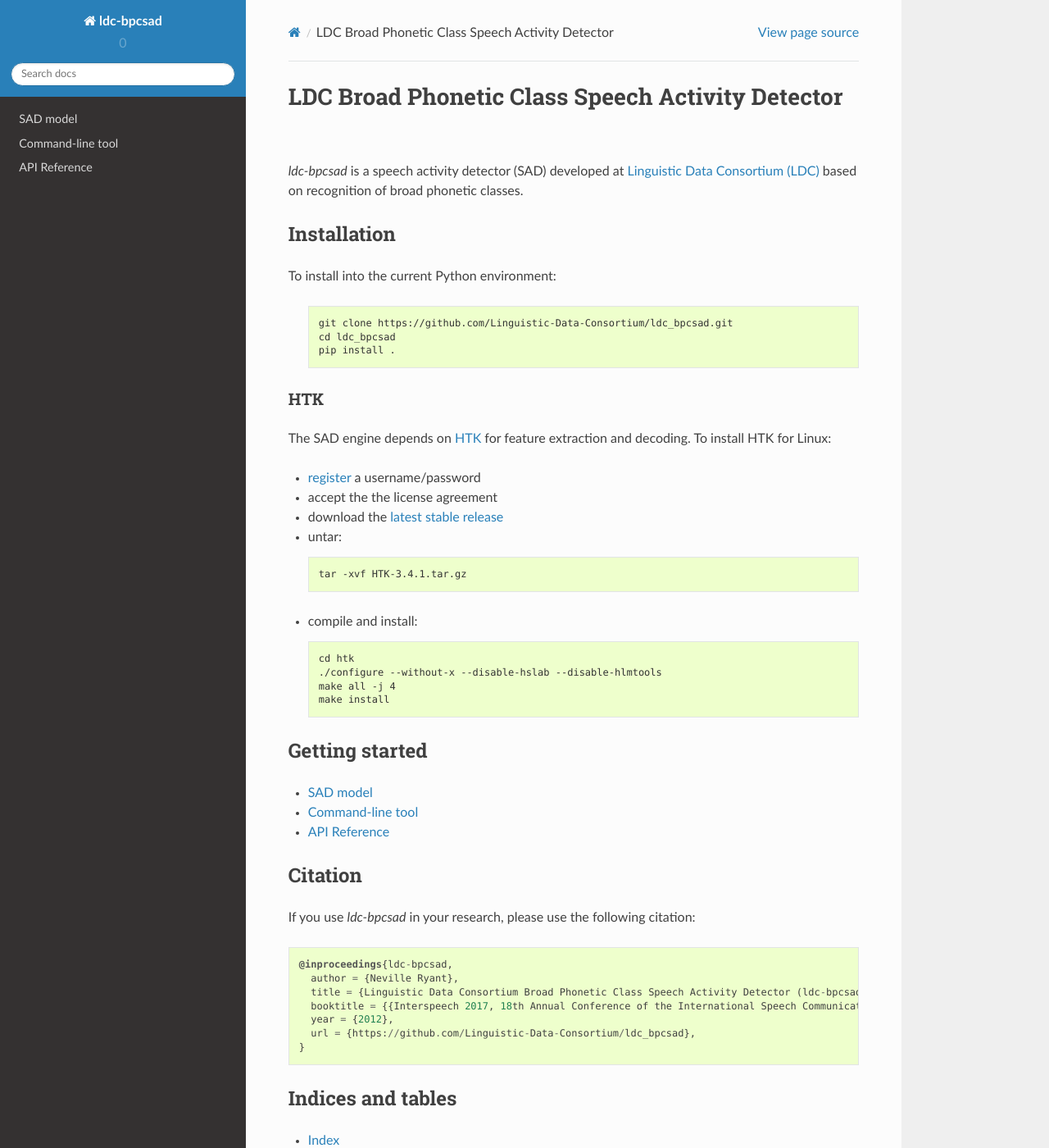
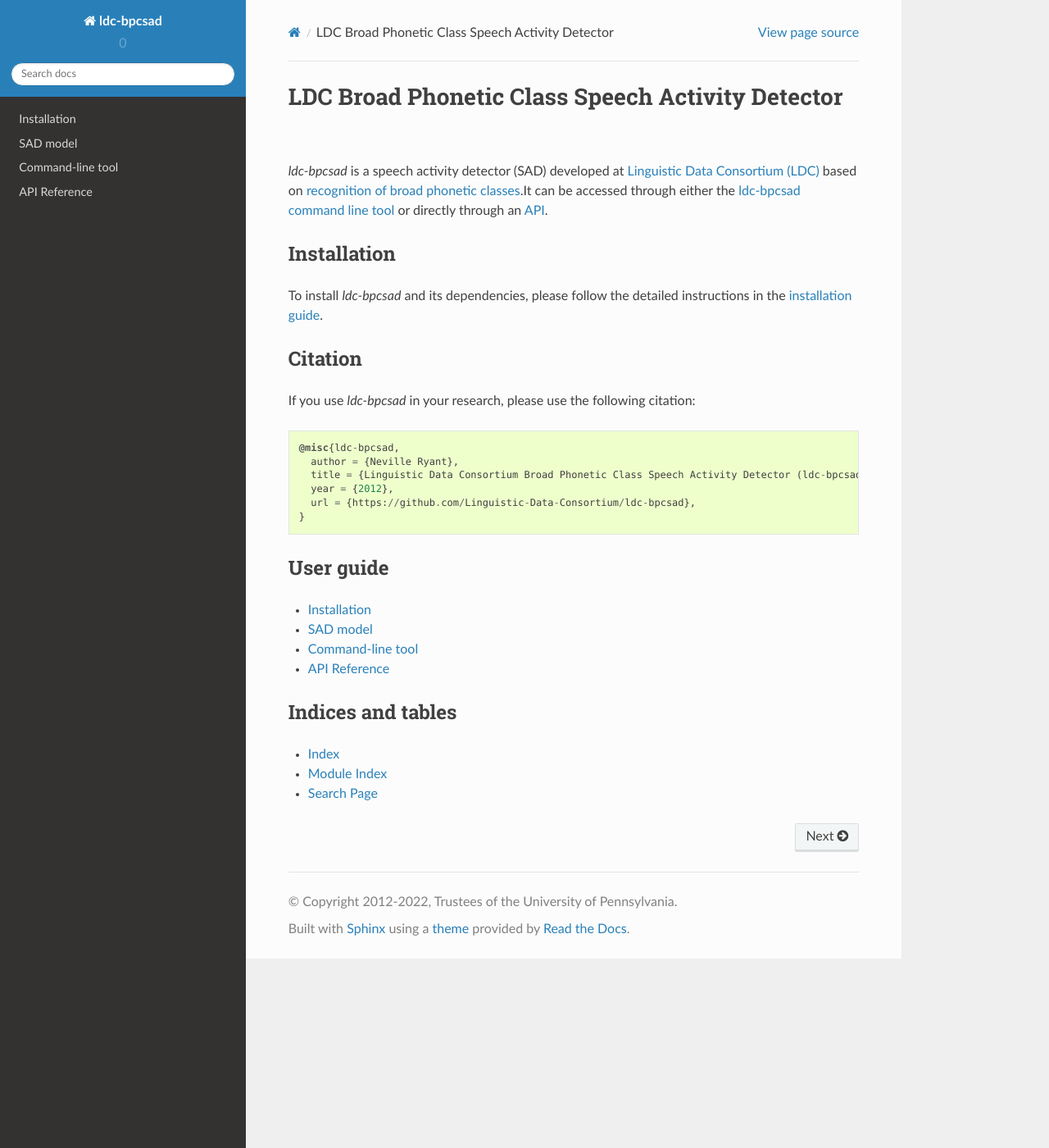
Before and after one commit to Linguistic-Data-Consortium/ldc-bpcsad, a Sphinx documentation site: the page built from docs/source/index.rst, in a window 1280 px wide and 1400 px high. Shown: the whole window at 82% size. Built offline with Sphinx 7.4.7 and the Read the Docs theme 2.0.0, drawn with Linux system fonts in a browser that asks for light colours.

```diff
--- a/docs/source/index.rst
+++ b/docs/source/index.rst
@@ -7,54 +7,15 @@
 LDC Broad Phonetic Class Speech Activity Detector
 #################################################
 
-`ldc-bpcsad` is a speech activity detector (SAD) developed at `Linguistic Data Consortium (LDC) <https://www.ldc.upenn.edu/>`_ based on recognition of broad phonetic classes.
+`ldc-bpcsad` is a speech activity detector (SAD) developed at `Linguistic Data Consortium (LDC) <https://www.ldc.upenn.edu/>`_ based on `recognition of broad phonetic classes <model.html>`_.It can be accessed through either the `ldc-bpcsad command line tool <cli.html>`_ or directly through an `API <api.html>`_.
+
 
 
 Installation
 ============
 
-To install into the current Python environment:
+To install `ldc-bpcsad` and its dependencies, please follow the detailed instructions in the `installation guide <install.html>`_.
 
-  .. code-block:: console
-
-    git clone https://github.com/Linguistic-Data-Consortium/ldc_bpcsad.git
-    cd ldc_bpcsad
-    pip install .
-
-
-HTK
----
-
-The SAD engine depends on `HTK <https://htk.eng.cam.ac.uk/>`_ for feature extraction and decoding. To install HTK for Linux:
-
-- `register <https://htk.eng.cam.ac.uk/register.shtml>`_ a username/password
-- accept the the license agreement
-- download the `latest stable release <https://htk.eng.cam.ac.uk/ftp/software/HTK-3.4.1.tar.gz>`_
-- untar:
-
-  .. code-block:: console
-
-    tar -xvf HTK-3.4.1.tar.gz
-
-- compile and install:
-
-  .. code-block:: console
-
-    cd htk
-    ./configure --without-x --disable-hslab --disable-hlmtools
-    make all -j 4
-    make install
-
-
-Getting started
-===============
-
-.. toctree::
-   :maxdepth: 1
-
-   model
-   cli
-   api
 
 
 Citation
@@ -64,14 +25,24 @@ If you use `ldc-bpcsad` in your research, please use the following citation:
 
 ::
 
-  @inproceedings{ldc-bpcsad,
+  @misc{ldc-bpcsad,
     author = {Neville Ryant},
     title = {Linguistic Data Consortium Broad Phonetic Class Speech Activity Detector (ldc-bpcsad)},
-    booktitle = {{Interspeech 2017, 18th Annual Conference of the International Speech Communication Association}},
     year = {2012},
-    url = {https://github.com/Linguistic-Data-Consortium/ldc_bpcsad},
+    url = {https://github.com/Linguistic-Data-Consortium/ldc-bpcsad},
   }
 
+
+User guide
+==========
+
+.. toctree::
+   :maxdepth: 1
+
+   install
+   model
+   cli
+   api
 
 
 Indices and tables
```
Also changed, not shown: README.rst (+17 -75 lines), docs/source/install.rst (added, +100 -0 lines), docs/source/model.rst (+6 -5 lines).
